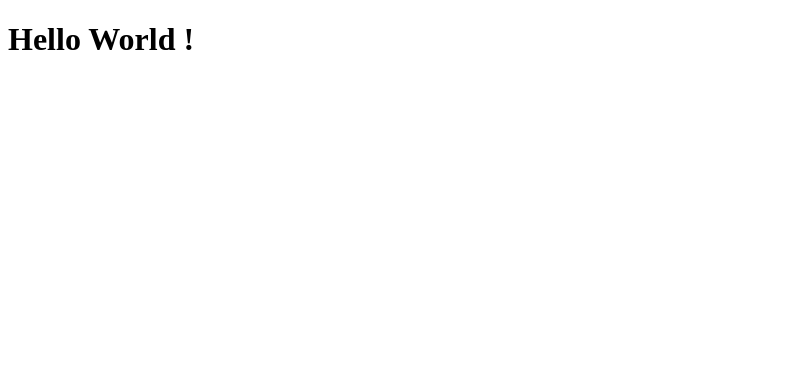
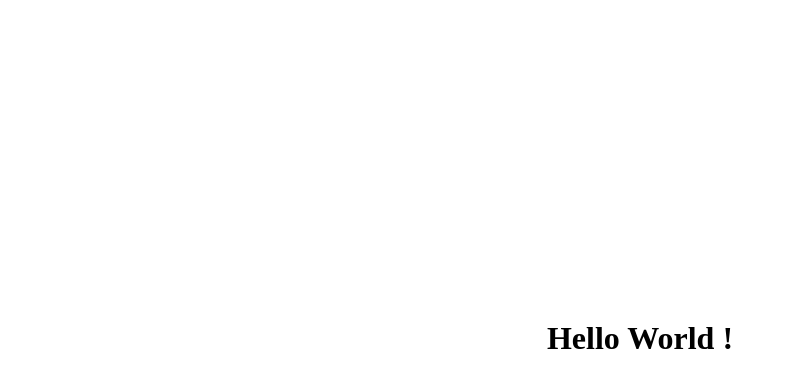
Before and after one commit to hbirdweb/oc_activite_1, a plain HTML site: page index.html in a window 1280 px wide. Shown: the whole page, without its empty margins (0-786 px from the left). Drawn offline with Linux system fonts and the light colour scheme.

Commit message:
Liaison de la feuille de style avec le document html + Ajout de propriété en CSS sur la balise h1 pour centrer le texte verticalement et horizontalement

```diff
--- a/index.html
+++ b/index.html
@@ -3,6 +3,7 @@
 <head>
     <meta charset="UTF-8">
     <title>Hello World !</title>
+    <link rel="stylesheet" href="style.css">
 </head>
 <body>
     <div>
--- a/style.css
+++ b/style.css
@@ -2,3 +2,8 @@ body
 {
     margin: 0;
 }
+h1
+{
+    text-align: center;
+    margin-top: 10em;
+}
```
